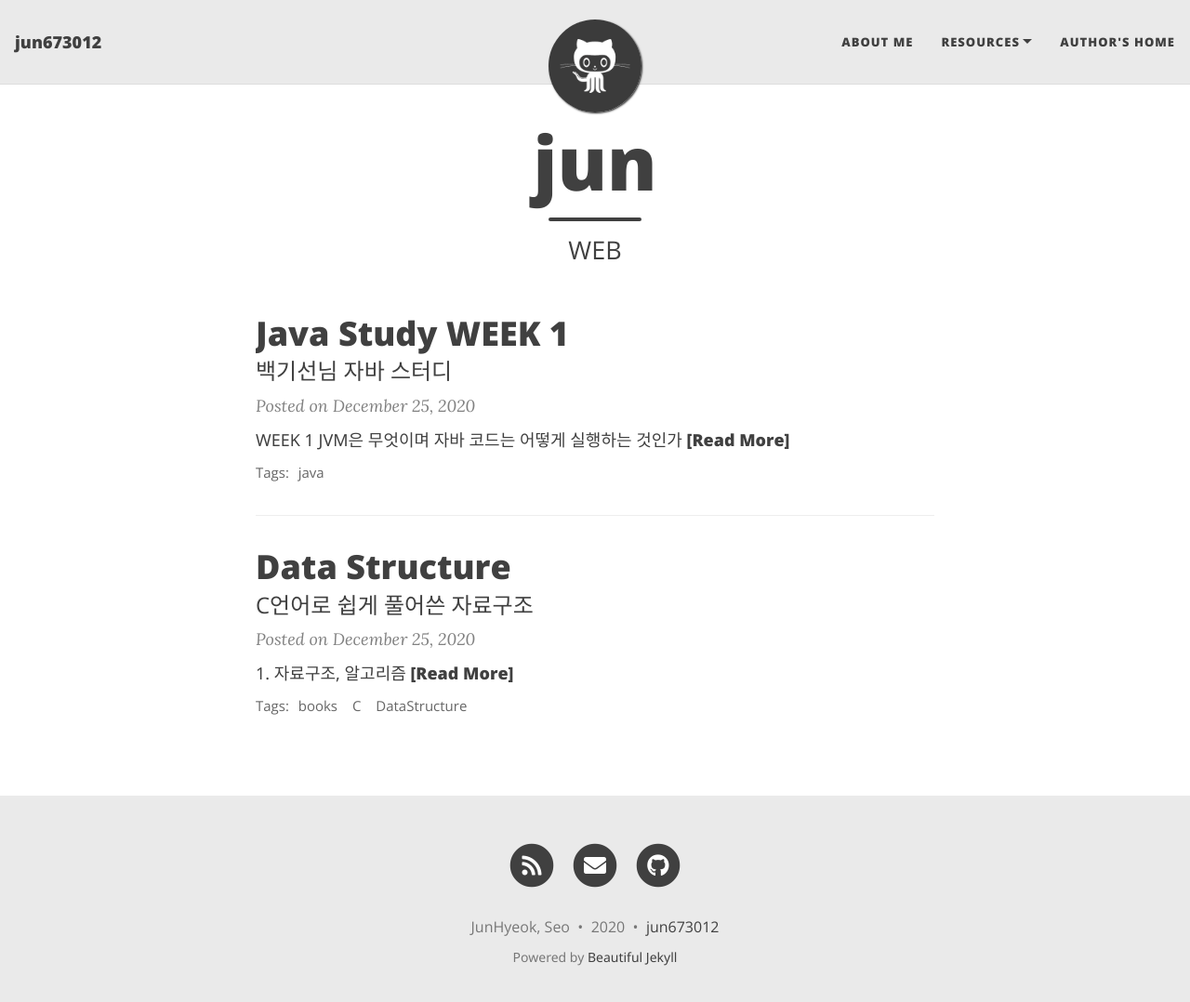
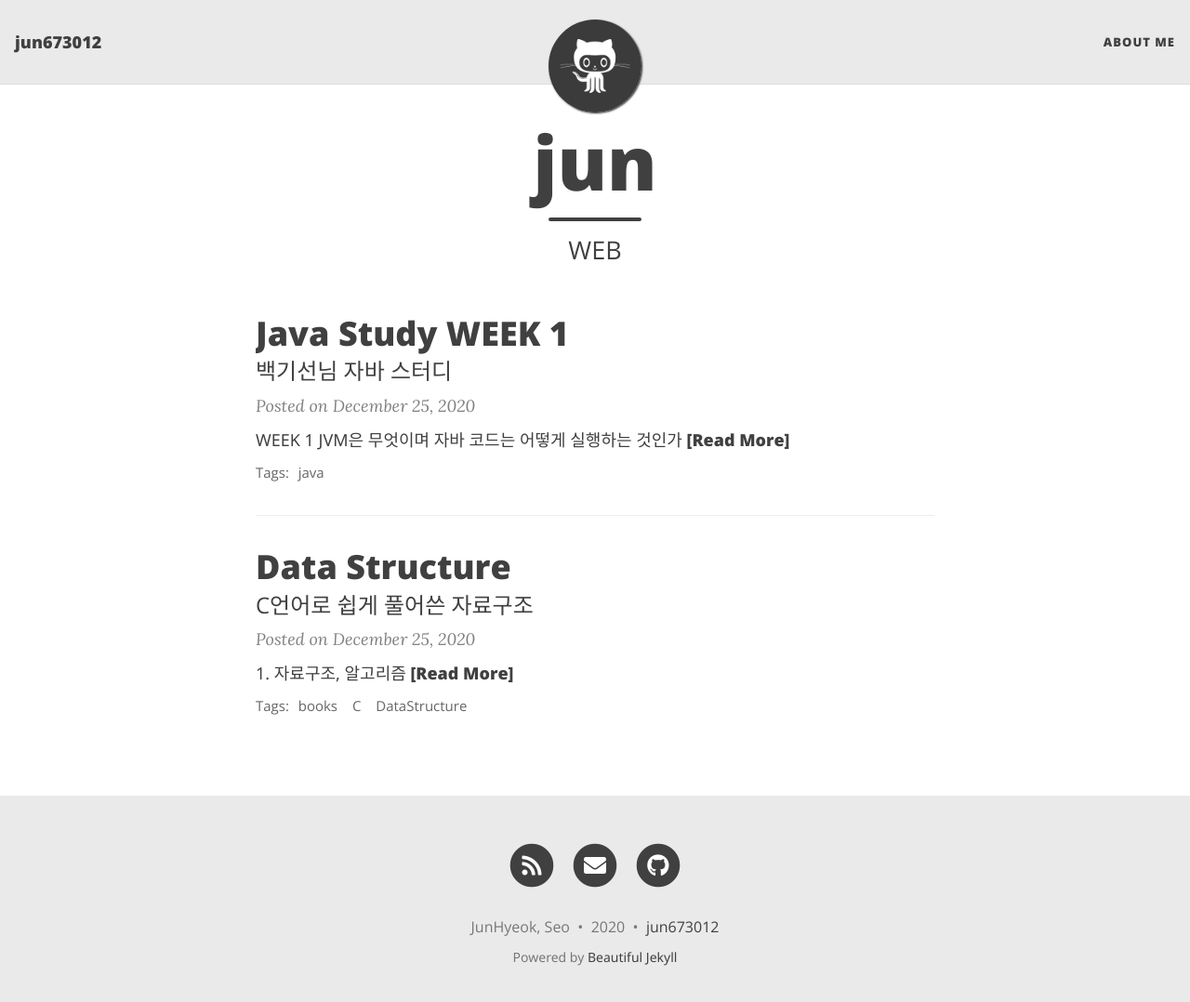
Before and after one commit to jun673012/jun673012.github.io, a Jekyll site: the page built from index.html, in a window 1280 px wide and 1090 px high. Shown: the top 1078 px of the window at 93% size. Built offline with Jekyll 4.4.1, drawn with Linux system fonts in a browser that asks for light colours; nearby versions of some CDN libraries; the list of posts is cut into pages by our own code; some of the changed lines change nothing that is shown.

Commit message:
Update _config.yml

```diff
--- a/_config.yml
+++ b/_config.yml
@@ -15,10 +15,10 @@ author: JunHyeok, Seo
 
 navbar-links:
   About Me: "aboutme"
-  Resources:
-    - Beautiful Jekyll: "https://beautifuljekyll.com"
-    - Learn markdown: "https://www.markdowntutorial.com/"
-  Author's home: "https://deanattali.com"
+#  Resources:
+#    - Beautiful Jekyll: "https://beautifuljekyll.com"
+#    - Learn markdown: "https://www.markdowntutorial.com/"
+#  Author's home: "https://deanattali.com"
 
 # --- Logo --- #
 
```
